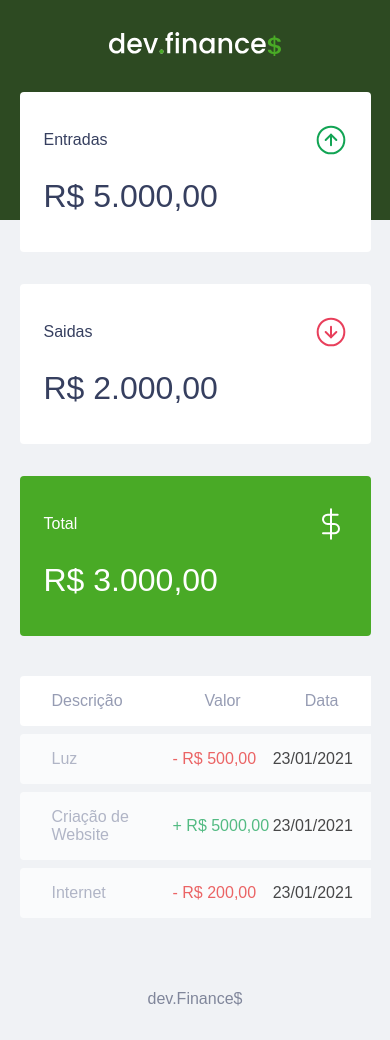
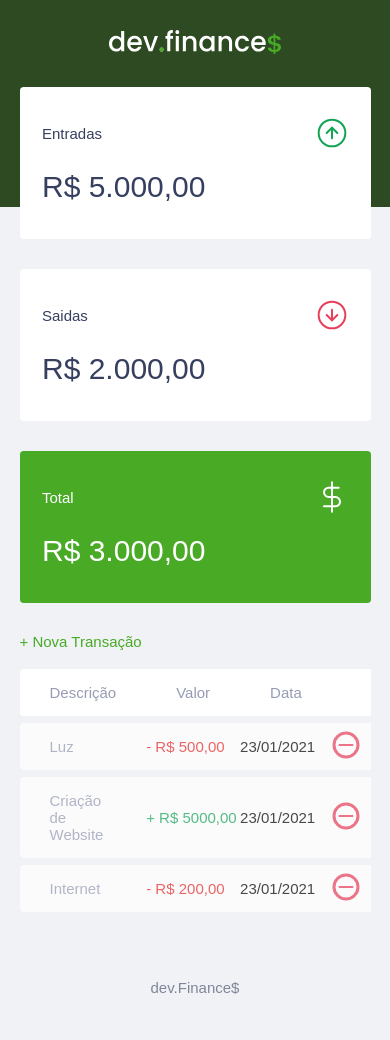
Before and after one commit to Joice-crypto/dev.Finances, a plain HTML site: page index.html in a window 390 px wide. Drawn offline with Linux system fonts and the light colour scheme.

Commit message:
added more responsiveness to the code

```diff
--- a/index.html
+++ b/index.html
@@ -53,6 +53,8 @@
         <section id='transaction'>
             <h2 class='sr-only'>Transações</h2>
 
+            <a href="#" class="button new">+ Nova Transação</a>
+
             <table id='data-table'>
                 <thead>
                     <tr>
@@ -61,6 +63,7 @@
                         <th>Descrição</th>
                         <th>Valor</th>
                         <th>Data</th>
+                        <th></th>
                         <!-- conteudo da tabela que vai aparecer na tela -->
                     </tr>
                 </thead>
@@ -69,16 +72,28 @@
                         <td class='description'>Luz</td>
                         <td class='expense'>- R$ 500,00</td>
                         <td class='date'>23/01/2021</td>
+                        <td>
+                            <img src="./assets/minus.svg" alt="Remover Transação">
+
+                        </td>
                     </tr>
                     <tr>
                         <td class='description'>Criação de Website</td>
                         <td class='income'>+ R$ 5000,00</td>
                         <td class='date'>23/01/2021</td>
+                        <td>
+                            <img src="./assets/minus.svg" alt="Remover Transação">
+
+                        </td>
                     </tr>
                     <tr>
                         <td class='description'>Internet</td>
                         <td class='expense'>- R$ 200,00</td>
                         <td class='date'>23/01/2021</td>
+                        <td>
+                            <img src="./assets/minus.svg" alt="Remover Transação">
+
+                        </td>
                     </tr>
                 </tbody>
             </table>
--- a/styles.css
+++ b/styles.css
@@ -11,6 +11,9 @@
     box-sizing: border-box;
 }
 
+html{
+    font-size: 93.75%;
+}
 
 body {
     background: #f0f2f5;
@@ -42,6 +45,24 @@ h2{
     color:var(--dark-blue);
     font-weight: normal;
 }
+
+/* Links and buttons =====================*/
+
+a {
+   color: #49aa26;
+    text-decoration: none;
+}
+
+.button.new{
+    display: inline-block;
+    margin-bottom: .8rem;
+
+}
+a:hover{
+    color:#3dd705;
+}
+
+
 
 /* HEADER =====================*/
 header {
@@ -98,8 +119,10 @@ header {
 /* TABLE =====================*/
 
 #data-table{
+    display: block;
     width:100%;
     border-spacing: 0 0.5rem;
+    overflow-x:auto;
 
 
 }
@@ -113,6 +136,10 @@ table tbody tr td:first-child{
 
 }
 
+table thead tr th:last-child,
+table tbody tr td:last-child{
+    border-radius: 0 0.25rem 0.25rem 0;
+}
 
 
 table th{
@@ -161,3 +188,17 @@ footer{
     color:var(--dark-blue);
     opacity: 0.6;
 }
+
+/* Responsive =====================*/
+
+@media(min-width:800px){
+    html{
+        font-size: 87.5%;
+    }
+
+    #balance{
+        display: grid;
+        grid-template-columns: 1fr 1fr 1fr;
+        gap: 2rem;
+    }
+}
```
